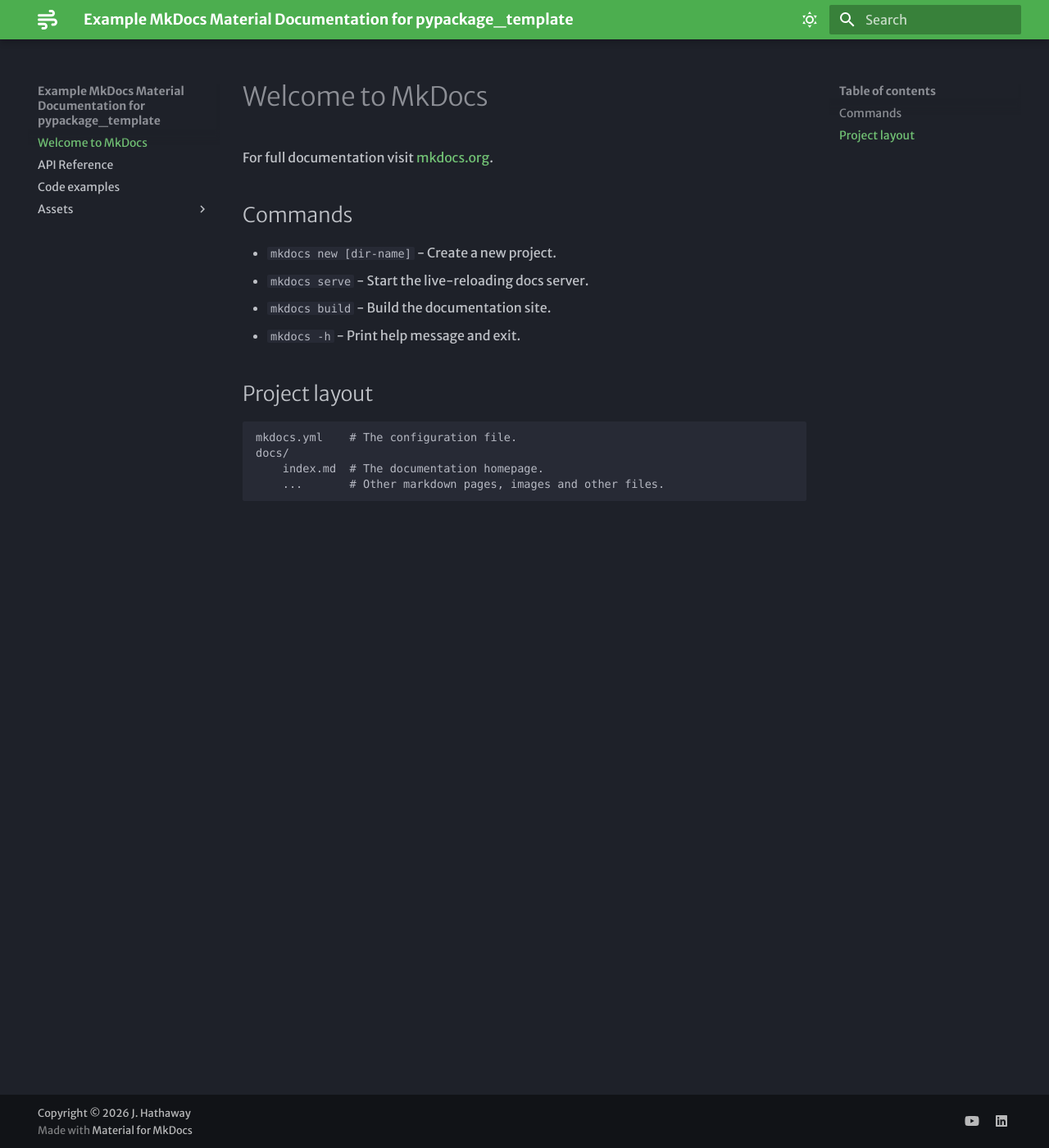
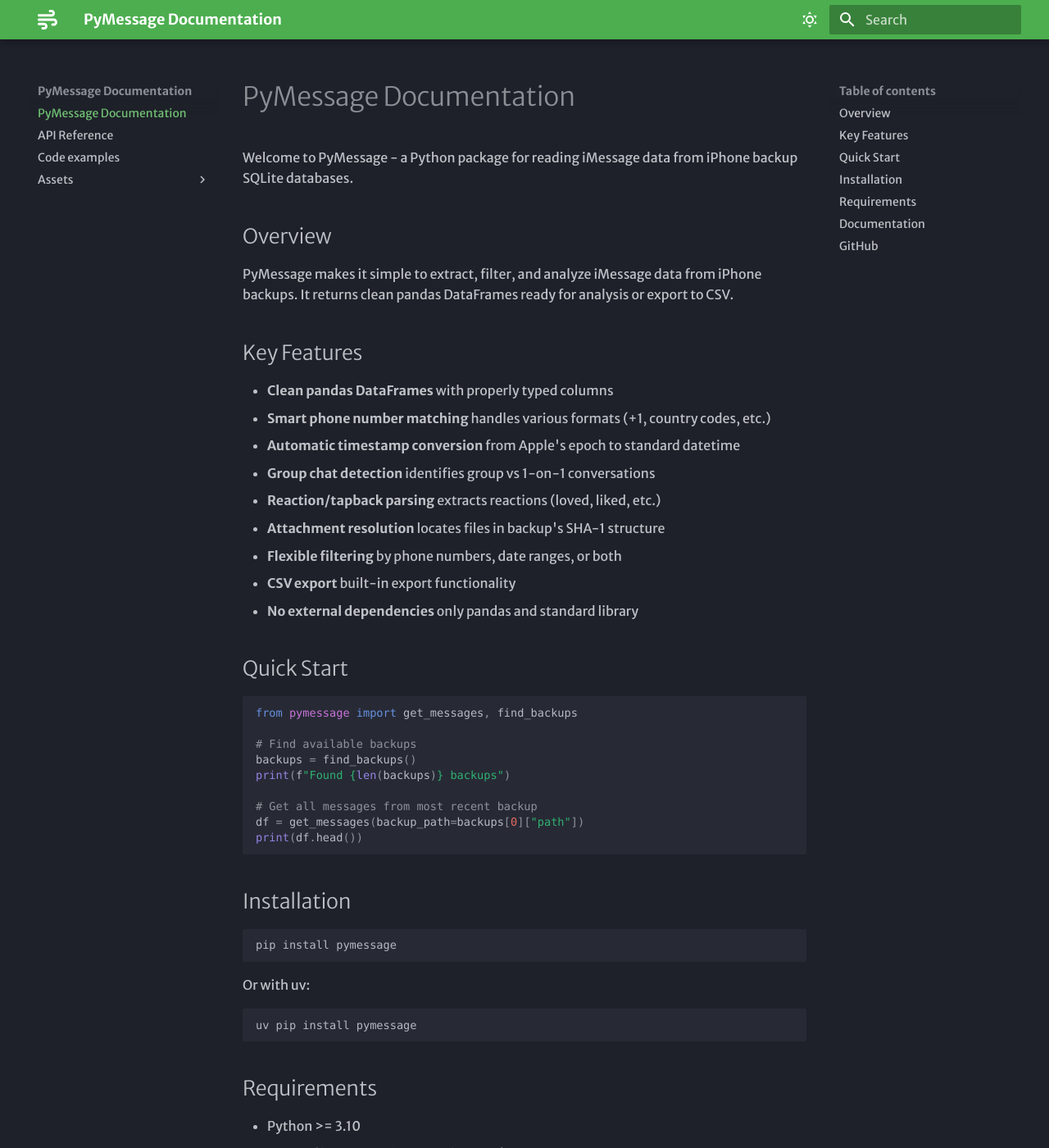
Before and after one commit to tuckertrost/PyMessage, an MkDocs documentation site: the page built from docs/index.md, in a window 1280 px wide and 1400 px high. Shown: the whole window at 82% size. Built offline with MkDocs 1.6.1 and Material for MkDocs 9.7.7, drawn with Linux system fonts in a browser that asks for light colours; some web fonts are replaced; some of the changed text lies outside the part shown.

Commit message:
fix github pages

````diff
--- a/docs/index.md
+++ b/docs/index.md
@@ -1,17 +1,60 @@
-# Welcome to MkDocs
+# PyMessage Documentation
 
-For full documentation visit [mkdocs.org](https://www.mkdocs.org).
+Welcome to PyMessage - a Python package for reading iMessage data from iPhone backup SQLite databases.
 
-## Commands
+## Overview
 
-* `mkdocs new [dir-name]` - Create a new project.
-* `mkdocs serve` - Start the live-reloading docs server.
-* `mkdocs build` - Build the documentation site.
-* `mkdocs -h` - Print help message and exit.
+PyMessage makes it simple to extract, filter, and analyze iMessage data from iPhone backups. It returns clean pandas DataFrames ready for analysis or export to CSV.
 
-## Project layout
+## Key Features
 
-    mkdocs.yml    # The configuration file.
-    docs/
-        index.md  # The documentation homepage.
-        ...       # Other markdown pages, images and other files.
+- **Clean pandas DataFrames** with properly typed columns
+- **Smart phone number matching** handles various formats (+1, country codes, etc.)
+- **Automatic timestamp conversion** from Apple's epoch to standard datetime
+- **Group chat detection** identifies group vs 1-on-1 conversations
+- **Reaction/tapback parsing** extracts reactions (loved, liked, etc.)
+- **Attachment resolution** locates files in backup's SHA-1 structure
+- **Flexible filtering** by phone numbers, date ranges, or both
+- **CSV export** built-in export functionality
+- **No external dependencies** only pandas and standard library
+
+## Quick Start
+
+```python
+from pymessage import get_messages, find_backups
+
+# Find available backups
+backups = find_backups()
+print(f"Found {len(backups)} backups")
+
+# Get all messages from most recent backup
+df = get_messages(backup_path=backups[0]["path"])
+print(df.head())
+```
+
+## Installation
+
+```bash
+pip install pymessage
+```
+
+Or with uv:
+
+```bash
+uv pip install pymessage
+```
+
+## Requirements
+
+- Python >= 3.10
+- macOS (for backup discovery features)
+- iPhone backup created via iTunes/Finder
+
+## Documentation
+
+- [API Reference](API.md) - Complete API documentation
+- [Code Examples](code-examples.md) - Additional examples and usage patterns
+
+## GitHub
+
+Visit the [PyMessage GitHub repository](https://github.com/yourusername/pymessage) for source code, issues, and contributions.
--- a/mkdocs.yml
+++ b/mkdocs.yml
@@ -1,5 +1,5 @@
-site_name: Example MkDocs Material Documentation for pypackage_template
-site_url: https://byuirpytooling.github.io/pypackage_template
+site_name: PyMessage Documentation
+site_url: https://yourusername.github.io/pymessage
 theme:
   name: material
   icon:
````
Also changed, not shown: 2 other files.
